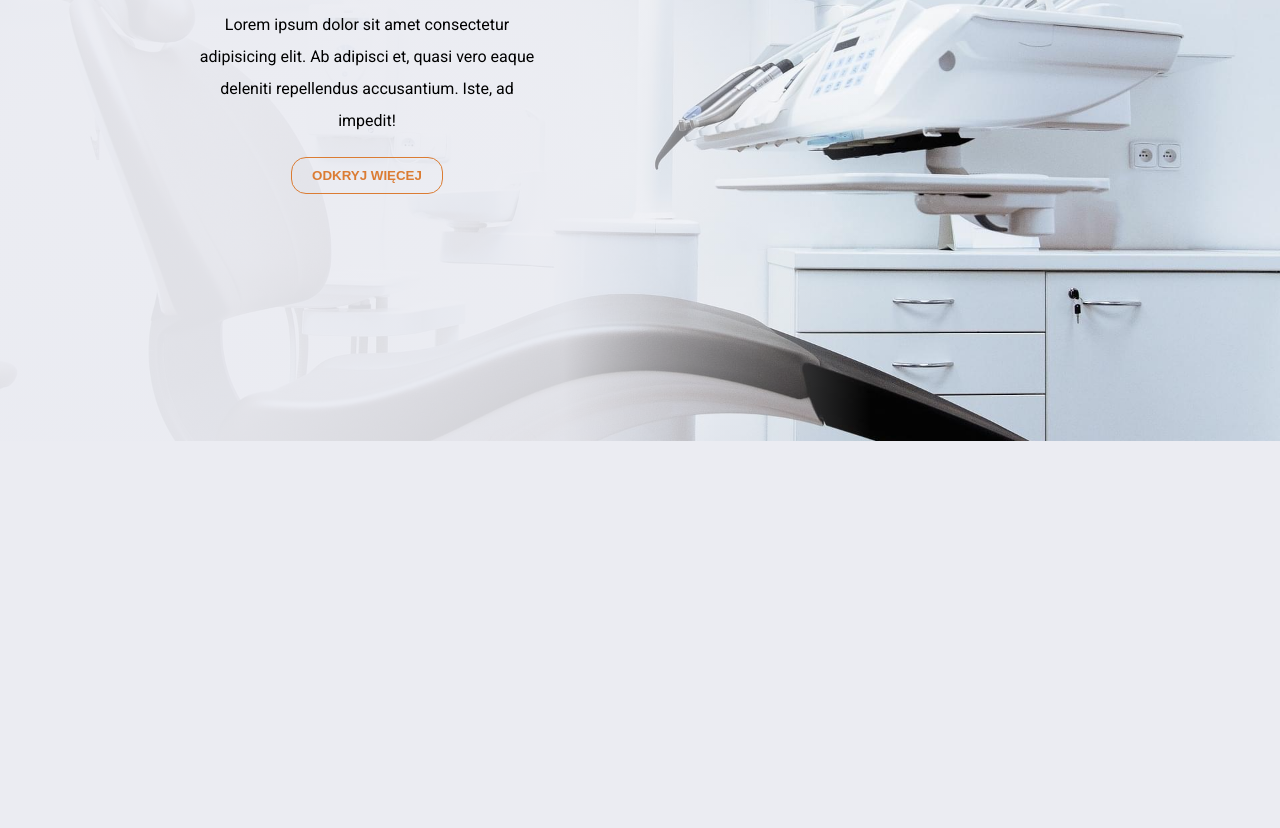
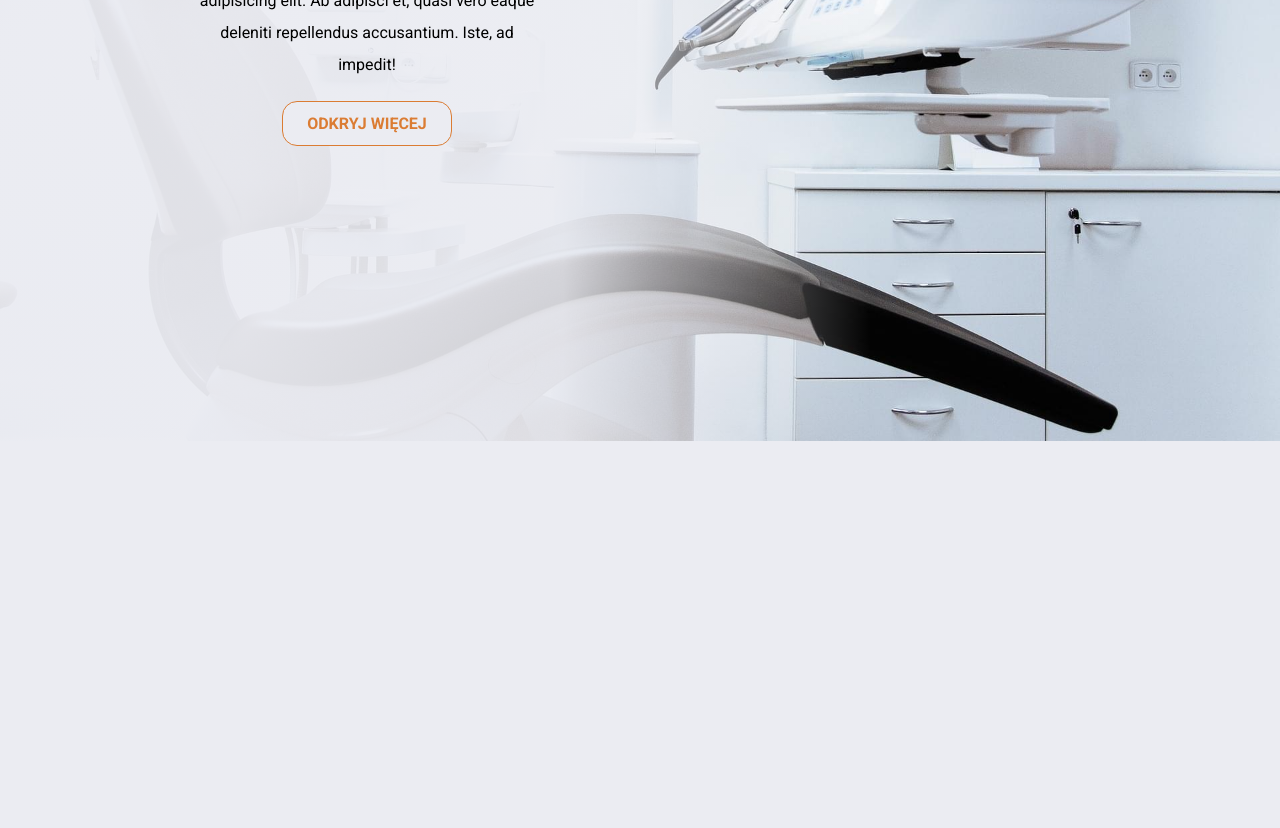
Before and after one commit to AdamsF16/dentist, a website: page index.html in a window 1280 px wide. Shown: the part 359-1187 px from the top of the page. Before the commit the page ends 800 px from the top, so only its background shows below. Drawn offline with nearby package versions, Linux system fonts and the light colour scheme.

Commit message:
upgrades

```diff
--- a/index.html
+++ b/index.html
@@ -55,11 +55,12 @@
                 <div class="header__text-box">
                     <h1 class="header__text-title"> <span class="header__text-title--company">YourDent</span> bliżej Ciebie</h1>
                     <p class="header__text">Lorem ipsum dolor sit amet consectetur adipisicing elit. Ab adipisci et, quasi vero eaque deleniti repellendus accusantium. Iste, ad impedit!</p>
-                    <button class="header__text-btn">Odkryj więcej</button>
+                    <a href="#" class="header__text-btn">Odkryj więcej</a>
                 </div>
             </div>
         </div>
     </header>
+    <div class="test"></div>
     <script src="../dist/js/script.min.js"></script>
 </body>
 </html>
--- a/src/sass/style.scss
+++ b/src/sass/style.scss
@@ -26,6 +26,10 @@ body {
 	margin: 0 auto;
 }
 
+.test {
+	height: 100vh;
+}
+
 // NAVIGATION
 // NAVIGATION
 // NAVIGATION
@@ -35,6 +39,10 @@ body {
 
 nav {
 	background-color: $main-black;
+	position: fixed;
+	top: 0;
+	width: 100%;
+	z-index: 999;
 }
 
 .nav {
@@ -179,7 +187,7 @@ nav {
 	&__box {
 		position: relative;
 		width: 100%;
-		min-height: 90vh;
+		min-height: 100vh;
 		margin: 0 auto;
 	}
 
@@ -212,10 +220,11 @@ nav {
 		justify-content: center;
 		align-items: center;
 		position: absolute;
-		top: 30%;
-		left: 15%;
+		top: 50%;
+		left: 50%;
+		transform: translate(-50%, -50%);
 		max-width: 350px;
-		z-index: 20;
+		z-index: 0;
 	}
 
 	&__text-title {
@@ -237,13 +246,14 @@ nav {
 	}
 
 	&__text-btn {
-		padding: 1rem 2rem;
+		padding: 1.2rem 2.4rem;
 		border-radius: 15px;
 		border: 1px solid $secondary-orange;
 		text-transform: uppercase;
+		text-decoration: none;
 		font-weight: bold;
 		color: $secondary-orange;
-		background: transparent;
+		background-color: $darker-white-color;
 		transition: color .3s, background-color .3s;
 		cursor: pointer;
 
@@ -328,5 +338,11 @@ nav {
 		&__img {
 			background-image: url('../../dist/img/dent-chair_1920.jpg');
 		}
+
+		&__text-box {
+			left: 15%;
+			top: 30%;
+			transform: none;
+		}
 	}
 }
```
Also changed, not shown: dist/css/style.min.css, 1 other file.
